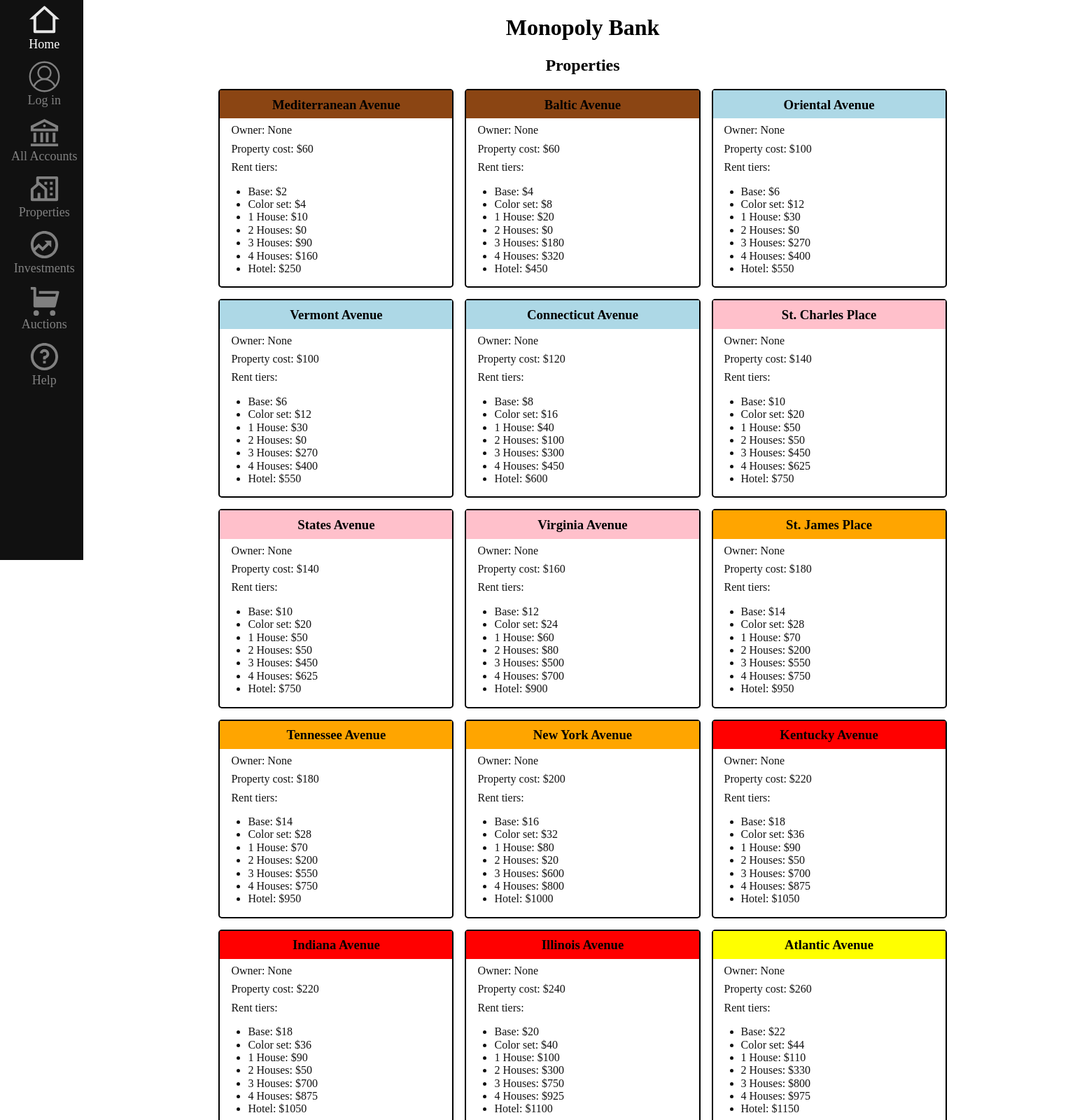
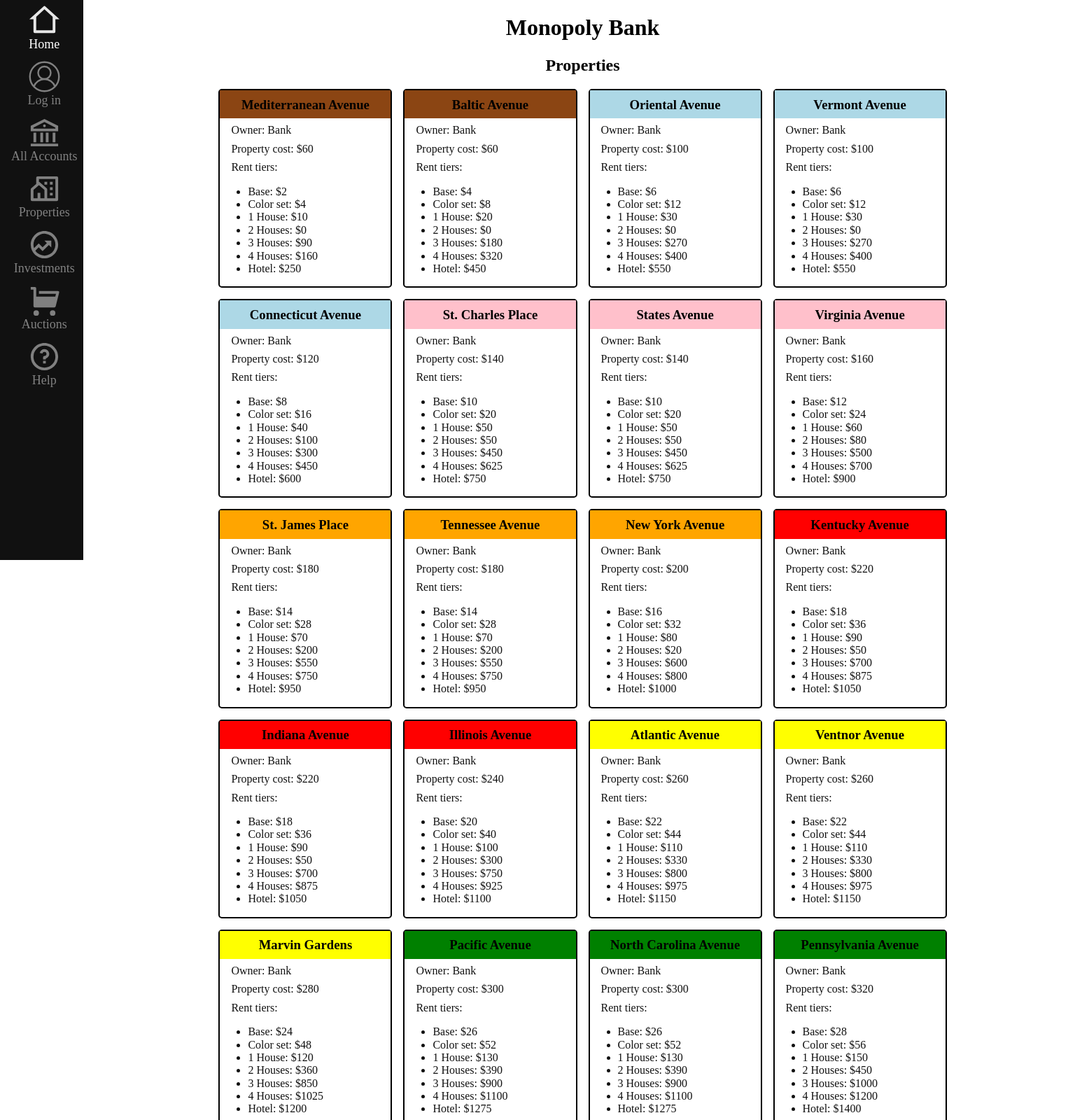
Before and after one commit to hyperdriveguy/monopoly-bank, a Flask app: page /properties/ in a window 1536 px wide. Shown: the top 1600 px of the page at 70% size. Run offline with Flask 2, Linux system fonts and the light colour scheme; parts of the project's set-up code (start-up, migrations or seed data) failed here and were passed over.

Commit message:
additional style changes

```diff
--- a/static/css/main.css
+++ b/static/css/main.css
@@ -206,13 +206,19 @@
 }
 
 
-@media screen and (min-width: 1484px) {
+@media screen and (min-width: 1506px) {
+    .account-list {
+        grid-template-columns: 1fr 1fr 1fr 1fr;
+    }
+}
+
+@media screen and (min-width: 1164px) and (max-width: 1505px) {
     .account-list {
         grid-template-columns: 1fr 1fr 1fr;
     }
 }
 
-@media screen and (min-width: 1056px) and (max-width: 1483px) {
+@media screen and (min-width: 822px) and (max-width: 1163px) {
     .account-list {
         grid-template-columns: 1fr 1fr;
     }
--- a/templates/properties.html.jinja
+++ b/templates/properties.html.jinja
@@ -7,10 +7,11 @@
     <a href="/properties/{{ make_url(prop.name) }}" class="card-stylize clickable {% if prop.mortgaged %}mortgaged{% endif %}">
         <article>
             <h3 {% if prop.color %}style="background-color:{{ prop.color }};color:{% if prop.color != 'darkblue' %}black{% else %}#ddd{% endif %}"{% endif %}>{{ prop.name }}</h3>
-            <p>Owner: {{ prop.owner }}</p>
             {% if not prop.owner %}
+                <p>Owner: Bank</p>
                 <p>Property cost: ${{ prop.costs['property'] }}</p>
             {% else %}
+                <p>Owner: {{ prop.owner }}</p>
                 <p>Rent cost: ${{ prop.rent }}</p>
                 {% for item, cost in prop.costs.items() if item != 'property' %}
                     <p>{{ item.title() }}: ${{ cost }}</p>
```
